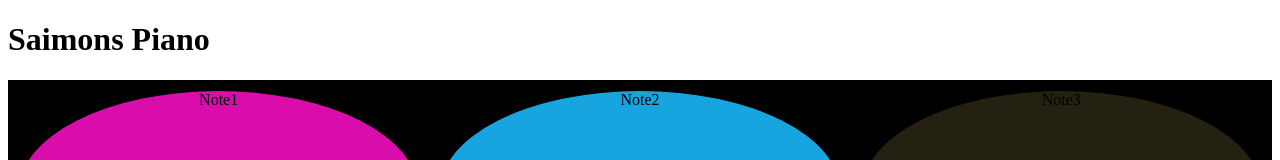
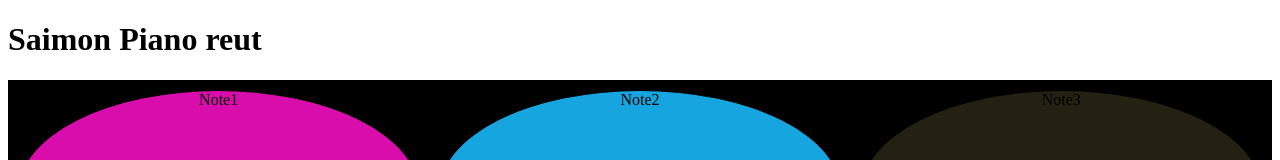
Before and after one commit to igfeigor/saimonPiano, a plain HTML site: page index.html in a window 1280 px wide. Shown: the top 160 px of the page. Drawn offline with Linux system fonts and the light colour scheme.

Commit message:
change from reut

```diff
--- a/index.html
+++ b/index.html
@@ -6,7 +6,7 @@
   <link rel="stylesheet" href="css/app.css">
 </head>
 <body onload="init()">
-  <h1>Saimons Piano</h1>
+  <h1>Saimon Piano reut</h1>
 
   <div class="piano"></div>
 
```
